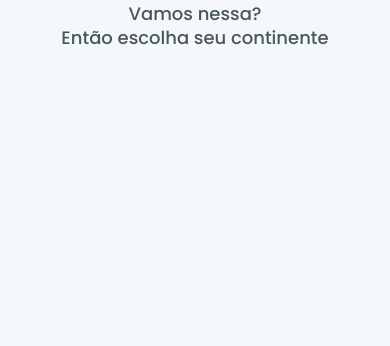
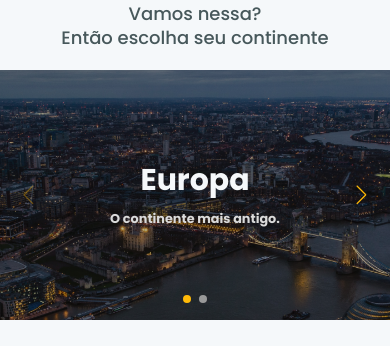
Before and after one commit to jose-rgb/worldtrip, a Next.js app: page / in a window 390 px wide. Shown: the part 495-841 px from the top of the page. Built offline with nearby package versions, Linux system fonts and the light colour scheme.

Commit message:
adicionado slider com swiperJS

```diff
--- a/package.json
+++ b/package.json
@@ -16,7 +16,9 @@
     "framer-motion": "^6.3.3",
     "next": "12.1.6",
     "react": "18.1.0",
-    "react-dom": "18.1.0"
+    "react-dom": "18.1.0",
+    "sass": "^1.51.0",
+    "swiper": "^8.1.4"
   },
   "devDependencies": {
     "@types/node": "^17.0.33",
--- /dev/null
+++ b/src/components/Slider/index.tsx
@@ -0,0 +1,45 @@
+import { Flex, Heading, Text } from "@chakra-ui/react";
+import Link from "next/link";
+// Import Swiper React components
+import { Swiper, SwiperSlide } from 'swiper/react';
+// import Swiper core and required modules
+import { Navigation, Pagination, A11y } from 'swiper';
+
+
+export default function Slider() {
+    return (
+        <Flex w="100%" maxW="1240px" mx="auto" mb={["5", "10"]} h={["250px", "450px"]} >
+
+            <Swiper modules={[Navigation, Pagination]} slidesPerView={1} navigation pagination={{clickable: true}} autoplay={{delay: 4000,}} style={{width: '100%', flex: '1'}} >
+
+                <SwiperSlide>
+                    <Flex w="100%" h="100%" align="center" justify="center" direction="column" bgImage="url(/europe.png)" bgRepeat="no-repeat" bgSize="cover" textAlign="center" bgPosition="center" >
+
+                        <Link href="#" >
+                            <a>
+                                <Heading fontSize={["3xl", "4xl", "5xl"]} color="gray.100" fontWeight="bold" >Europa</Heading>
+                                <Text fontWeight="bold" color="gray.300" fontSize={["0.8rem", "1xl", "2xl"]} mt={["2", "4"]} >O continente mais antigo.</Text>
+                            </a>
+                        </Link>
+
+                    </Flex>
+                </SwiperSlide>
+
+                <SwiperSlide>
+                    <Flex w="100%" h="100%" align="center" justify="center" direction="column" bgImage="url(/europe.png)" bgRepeat="no-repeat" bgSize="cover" textAlign="center" bgPosition="center" >
+
+                        <Link href="#" >
+                            <a>
+                                <Heading fontSize={["3xl", "4xl", "5xl"]} color="gray.100" fontWeight="bold" >Europa</Heading>
+                                <Text fontWeight="bold" color="gray.300" fontSize={["0.8rem", "1xl", "2xl"]} mt={["2", "4"]} >O continente mais antigo.</Text>
+                            </a>
+                        </Link>
+
+                    </Flex>
+                </SwiperSlide>
+
+            </Swiper>
+
+        </Flex>
+    );
+}
--- a/src/pages/index.tsx
+++ b/src/pages/index.tsx
@@ -2,6 +2,7 @@ import { Flex, Heading } from "@chakra-ui/react";
 import Banner from "../components/Banner";
 import Divider from "../components/Divider";
 import Header from "../components/Header";
+import Slider from "../components/Slider";
 import TravelMode from "../components/TravelMode";
 
 export default function Home() {
@@ -17,6 +18,8 @@ export default function Home() {
           Vamos nessa? <br /> Então escolha seu continente
         </Heading>
 
+        <Slider />
+
     </Flex>
   )
 }
--- /dev/null
+++ b/src/styles/slider.scss
@@ -0,0 +1,39 @@
+.swiper-button-next {
+    right: 45px;
+  }
+  .swiper-button-prev {
+    left: 45px;
+  }
+  .swiper-button-prev:after, .swiper-button-next:after{
+    color: #FFBA08;
+  }
+
+  .swiper-pagination-bullet{
+    width:16px;
+    height:16px;
+    background:#999999;
+    opacity: 1;
+  }
+
+  .swiper-pagination-bullet-active{
+    background:#FFBA08 ;
+  }
+
+  @media(max-width:30em) {
+    .swiper-button-next {
+      right: 15px;
+    }
+    .swiper-button-prev {
+      left: 15px;
+    }
+
+    .swiper-button-next:after,
+    .swiper-button-prev:after {
+      font-size:1.2rem;
+    }
+
+    .swiper-pagination-bullet{
+      width:8px;
+      height:8px;
+    }
+  }
```
Also changed, not shown: src/pages/_app.tsx (+8 -0 lines), public/europe.png (added), 1 other file (tests, documents, lock files or other folders).
